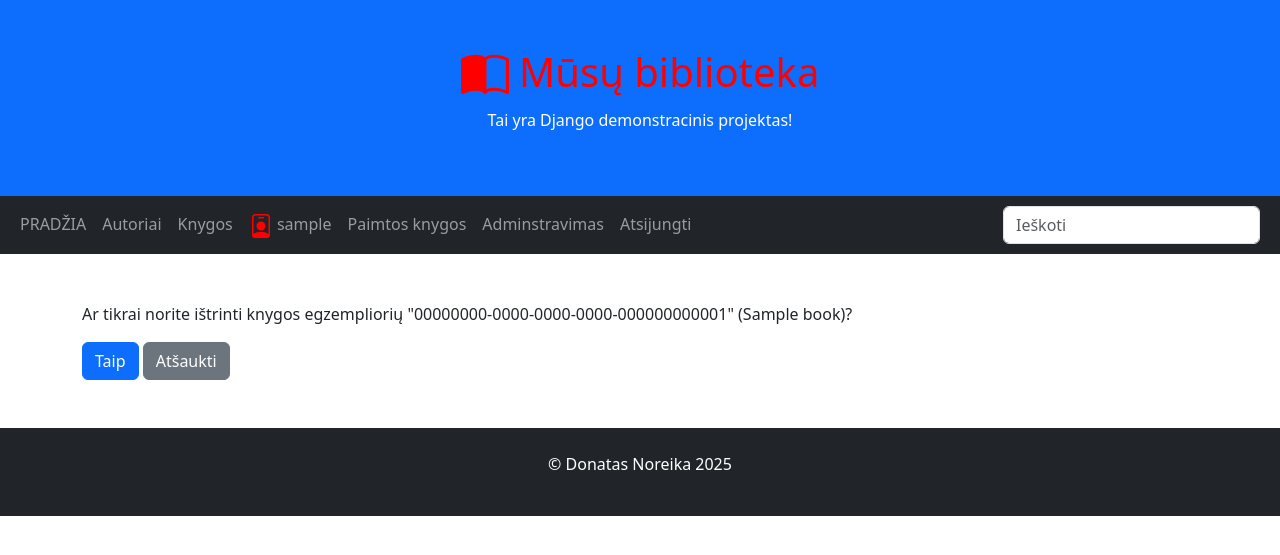
After one commit to DonatasNoreika/library_20251104, a Django app: page /instances/1/delete in a window 1280 px wide. The commit adds this page. Shown: the top 555 px of the page. Run offline with Django 5.2, Linux system fonts and the light colour scheme; a user stored in the database is signed in; tables that the repository leaves empty hold one stand-in row (values such as "Sample post").

Commit message:
11: +Gali ištrinti egzempliorių (UpdateView). Tik staff vartotojas

```diff
--- a/mysite/library/templates/instance.html
+++ b/mysite/library/templates/instance.html
@@ -10,5 +10,6 @@
 <p>Bus prieinama: {{ instance.due_back }}</p>
 <div>
     <a class="btn btn-warning" href="{% url 'instances_update' instance.pk %}">Redaguoti</a>
+    <a class="btn btn-danger" href="{% url 'instances_delete' instance.pk %}">Ištrinti</a>
 </div>
 {% endblock %}
--- /dev/null
+++ b/mysite/library/templates/instance_delete.html
@@ -0,0 +1,13 @@
+{% extends "base.html" %}
+
+
+{% block "title" %}Egzemplioriaus trynimas{% endblock %}
+
+{% block "content" %}
+<p>Ar tikrai norite ištrinti knygos egzempliorių "{{ instance.uuid }}" ({{ instance.book.title }})?</p>
+<form method="post">
+    {% csrf_token %}
+    <button class="btn btn-primary" type="submit">Taip</button>
+    <a class="btn btn-secondary" href="{% url 'instance' instance.pk %}">Atšaukti</a>
+</form>
+{% endblock %}
--- a/mysite/library/urls.py
+++ b/mysite/library/urls.py
@@ -16,4 +16,5 @@ urlpatterns = [
     path('instances/<int:pk>/', views.BookInstanceDetailView.as_view(), name="instance"),
     path('instances/new/', views.BookInstanceCreateView.as_view(), name="instances_new"),
     path('instances/<int:pk>/update', views.BookInstanceUpdateView.as_view(), name="instances_update"),
+    path('instances/<int:pk>/delete', views.BookInstanceDeleteView.as_view(), name="instances_delete"),
 ]
--- a/mysite/library/views.py
+++ b/mysite/library/views.py
@@ -174,3 +174,13 @@ class BookInstanceUpdateView(LoginRequiredMixin, UserPassesTestMixin, generic.Up
 
     def test_func(self):
         return self.request.user.is_staff
+
+
+class BookInstanceDeleteView(LoginRequiredMixin, UserPassesTestMixin, generic.DeleteView):
+    model = BookInstance
+    template_name = "instance_delete.html"
+    context_object_name = "instance"
+    success_url = reverse_lazy('instances')
+
+    def test_func(self):
+        return self.request.user.is_staff
```
